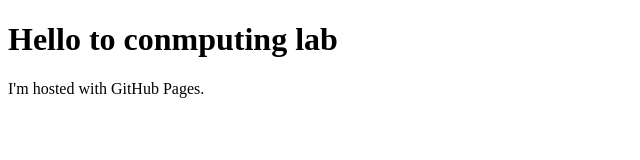
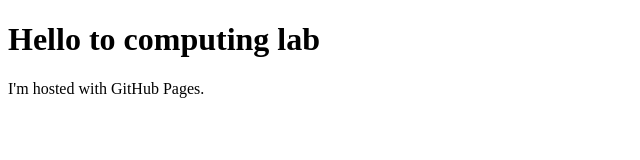
Before and after one commit to agarwalh96/computing_lab, a plain HTML site: page index.html in a window 1280 px wide. Shown: the whole page, without its empty margins (0-640 px from the left). Drawn offline with Linux system fonts and the light colour scheme.

Commit message:
Update index.html

```diff
--- a/index.html
+++ b/index.html
@@ -1,7 +1,7 @@
 <!DOCTYPE html>
 <html>
 <body>
-<h1>Hello to conmputing lab</h1>
+<h1>Hello to computing lab</h1>
 <p>I'm hosted with GitHub Pages.</p>
 </body>
 </html>
```
